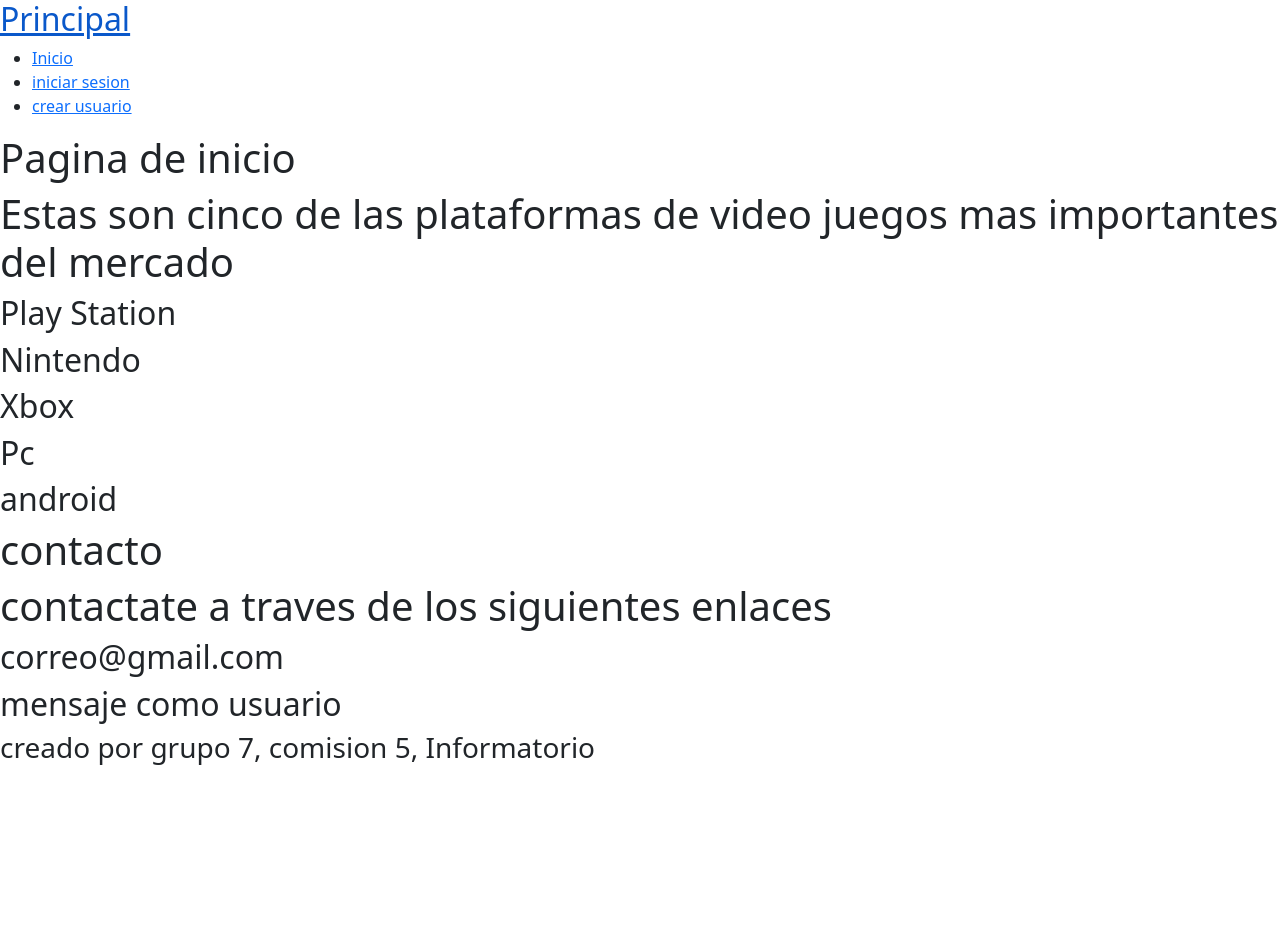
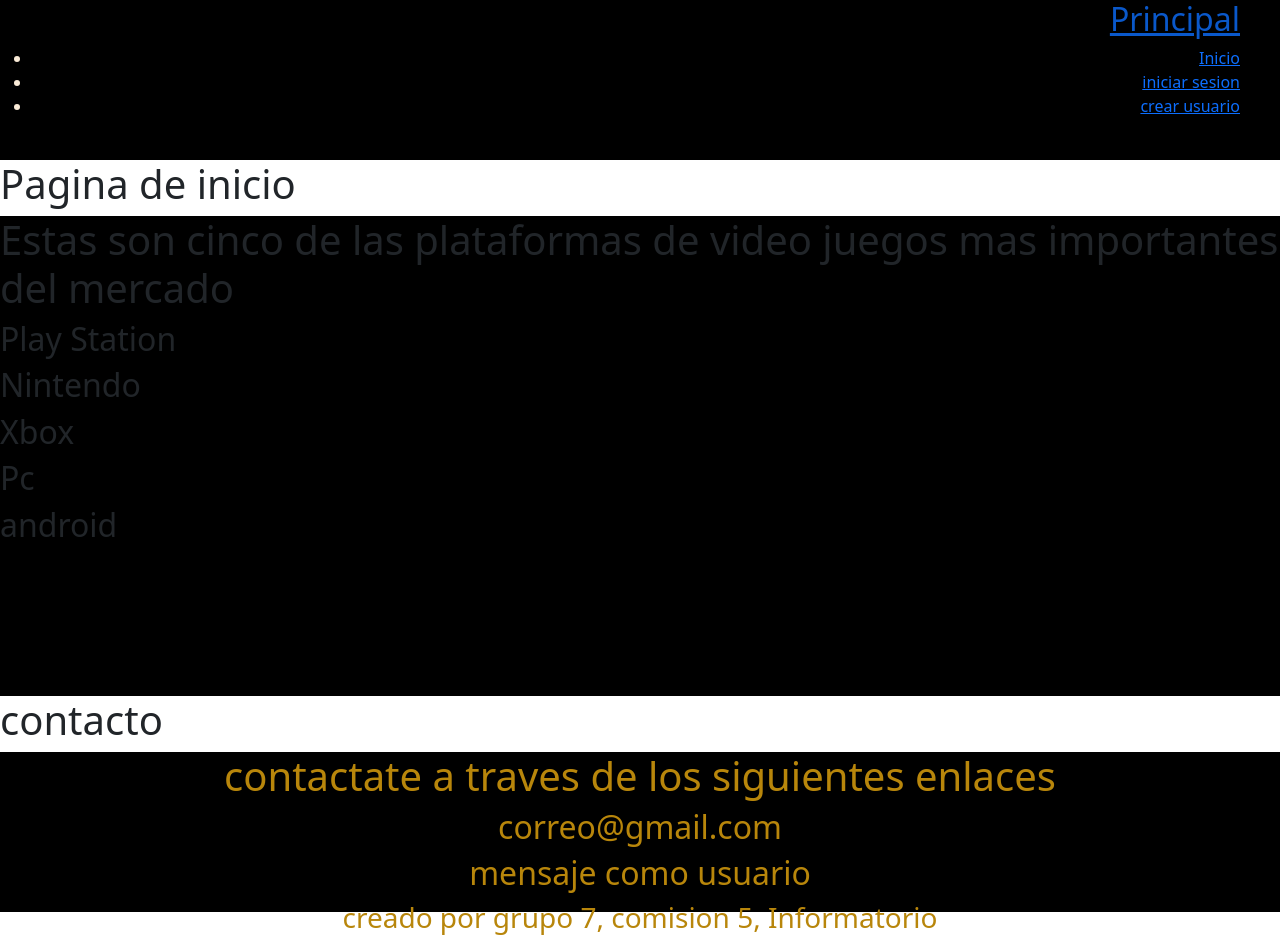
Before and after one commit to Diego-Avanzatti/Blog-Grupo7, a Django app: page / in a window 1280 px wide. Before the commit the page ends 765 px from the top, so only its background shows below. Run offline with Django 5.2, Linux system fonts and the light colour scheme.

Commit message:
cambio de localizacion style.css. modificaciones en el mismo y en index.html

```diff
--- a/Blog/templates/index.html
+++ b/Blog/templates/index.html
@@ -1,12 +1,14 @@
 <!doctype html>
 <html lang="es-ar">
-    <head>
+    <link rel="stylesheet" href="style.css">
+    <head class="encabezado" id="encabezado">
         <title>Proyecto Final Grupo 7</title>
-        <!-- Required meta tags -->
+        <link rel="stylesheet" href="style.css">
         <meta charset="utf-8" />
         <meta
             name="viewport"
             content="width=device-width, initial-scale=1, shrink-to-fit=no"
+
         />
 
         <!-- Bootstrap CSS v5.2.1 -->
@@ -19,8 +21,8 @@
     </head>
 
     <body>
-        <header class="encabezado">
-    <nav class="navegacion">
+        <header class="encabezado" id="encabezado">
+           <nav>
              <a class="navegacion__enlace" href="#inicio">
                <h2 class="navegacion__titulo">Principal</h2>
              </a>
@@ -40,7 +42,7 @@
         <main>
             <h1>Pagina de inicio</h1>
 
-            <section class="Plataformas" id="Plataformas">
+            <section class="cuerpo" id="cuerpo">
                 <h1>Estas son cinco de las plataformas de video juegos mas importantes del mercado</h1>
                 <h2>Play Station</h2>
                 <h2>Nintendo</h2>
@@ -54,7 +56,7 @@
             <main>
             <h1>contacto</h1>
 
-            <section class="Plataformas" id="Plataformas">
+            <section class="pie" id="pie">
                 <h1>contactate a traves de los siguientes enlaces</h1>
                 <h2>correo@gmail.com</h2>
                 <h2>mensaje como usuario</h2>
--- /dev/null
+++ b/Blog/templates/style.css
@@ -0,0 +1,43 @@
+
+.encabezado {
+    width: 100%;
+    height: 20vh;
+    background-image: none;
+    background-size: cover;
+    background-color: black;
+    background-position: center;
+    text-align: end;
+    color: antiquewhite;
+    padding-right: 5vh;
+}
+
+
+.cuerpo {
+    width: 100%;
+    height: 60vh;
+    background-image: none;
+    background-size: cover;
+    background-color: black;
+    background-position: center;
+}
+
+.pie {
+    width: 100%;
+    height: 20vh;
+    background-image: none;
+    background-size: cover;
+    background-color: black;
+    background-position: center;
+    text-align: center;
+    color: darkgoldenrod;
+}
+
+
+.botones {
+    /* width: 100%;
+    height: 100vh;
+    background-image: none;
+    background-size: cover;
+    background-color: black;
+    background-position: center; */
+}
```
Also changed, not shown: Blog/static/css/style.css (deleted). Lines whose indentation alone changed are shown as unchanged.
